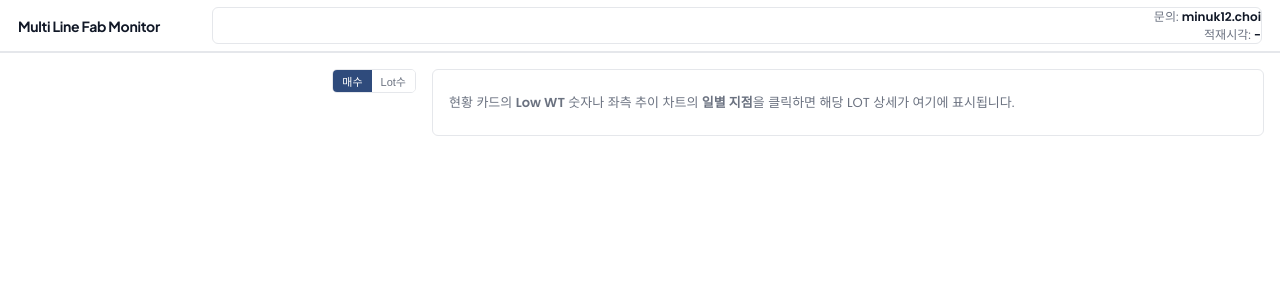
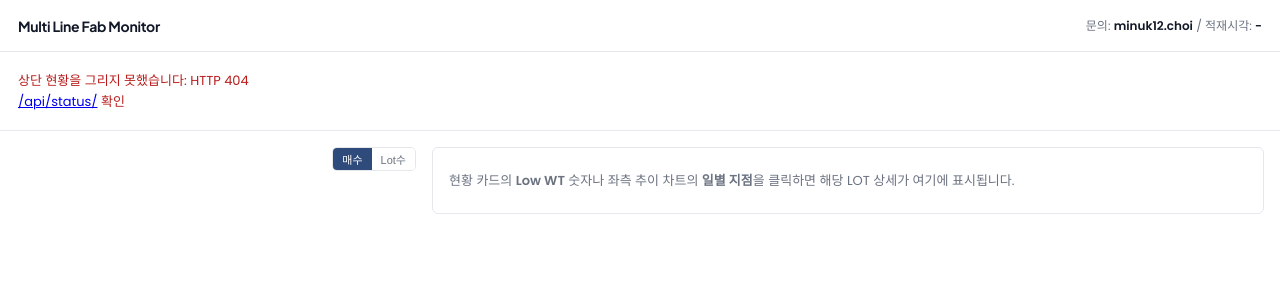
Before and after one commit to minuk12choi-boop/holdwaitanal, a Django app: template web/flowmonitor/templates/flowmonitor/flowstack.html in a window 1280 px wide. Shown: the top 300 px of the page. Run offline with Django 4.2, Linux system fonts and the light colour scheme; the template is opened without the code that fills it, so the values that code supplies are empty; some web fonts are replaced.

Commit message:
Fix header/detail class collision; single-line header meta; surface status render errors

```diff
--- a/web/flowmonitor/templates/flowmonitor/flowstack.html
+++ b/web/flowmonitor/templates/flowmonitor/flowstack.html
@@ -25,9 +25,9 @@
   header nav a { color:var(--mut); text-decoration:none; margin-right:18px;
                  font-size:14px; padding:6px 0; }
   header nav a.on { color:var(--fg); border-bottom:2px solid var(--fg); }
-  header .right { margin-left:auto; text-align:right; font-size:12px;
-                  color:var(--mut); line-height:1.45; }
-  header .right b { color:var(--fg); font-weight:600; }
+  header .meta { margin-left:auto; font-size:12px; color:var(--mut);
+                 white-space:nowrap; }
+  header .meta b { color:var(--fg); font-weight:600; }
 
   /* 상단 현황 */
   .status { display:grid; grid-template-columns:repeat(4,1fr);
@@ -136,9 +136,9 @@
   /* 본문 */
   main { display:flex; gap:16px; padding:16px; align-items:flex-start; }
   .left { flex:0 0 32%; min-width:400px; }
-  .right { flex:1; border:1px solid var(--bd); border-radius:6px; padding:0;
-           overflow:hidden; scroll-margin-top:16px; }
-  .right .empty { padding:22px 16px; color:var(--mut); font-size:13px; }
+  .detail { flex:1; border:1px solid var(--bd); border-radius:6px; padding:0;
+            overflow:hidden; scroll-margin-top:16px; }
+  .detail .empty { padding:22px 16px; color:var(--mut); font-size:13px; }
   .panel { border:1px solid var(--bd); border-radius:6px; padding:10px 12px 6px;
            margin-bottom:10px; }
   .panel h2 { margin:0; font-size:14px; display:flex;
@@ -181,10 +181,7 @@
       <a href="{{ url }}" {% if forloop.first %}class="on"{% endif %}>{{ name }}</a>
     {% endfor %}
   </nav>
-  <div class="right">
-    문의: <b>minuk12.choi</b><br>
-    적재시각: <b id="snapAt">-</b>
-  </div>
+  <div class="meta">문의: <b>minuk12.choi</b> / 적재시각: <b id="snapAt">-</b></div>
 </header>
 
 <section class="status" id="status"></section>
@@ -210,7 +207,7 @@
     <div id="err" class="err"></div>
   </div>
 
-  <div class="right" id="drill">
+  <div class="detail" id="drill">
     <div class="empty">현황 카드의 <b>Low WT</b> 숫자나 좌측 추이 차트의
       <b>일별 지점</b>을 클릭하면 해당 LOT 상세가 여기에 표시됩니다.</div>
   </div>
@@ -840,9 +837,25 @@ function load() {
   });
 }
 
-fetch("/api/status/").then(r => r.json()).then(res => {
-  if (window.Chart) drawCards(res);
-});
+function statusError(msg) {
+  document.getElementById("status").innerHTML =
+    `<div style="padding:18px;color:#B91C1C;font-size:13px">
+       상단 현황을 그리지 못했습니다: ${msg}
+       <a href="/api/status/" target="_blank">/api/status/</a> 확인</div>`;
+}
+
+fetch("/api/status/")
+  .then(r => r.ok ? r.json() : Promise.reject("HTTP " + r.status))
+  .then(res => {
+    if (!window.Chart) return statusError("Chart.js 로드 실패");
+    try {
+      drawCards(res);
+    } catch (e) {
+      console.error(e);
+      statusError(e.message);
+    }
+  })
+  .catch(e => statusError(e));
 load();
 </script>
 </body>
```
